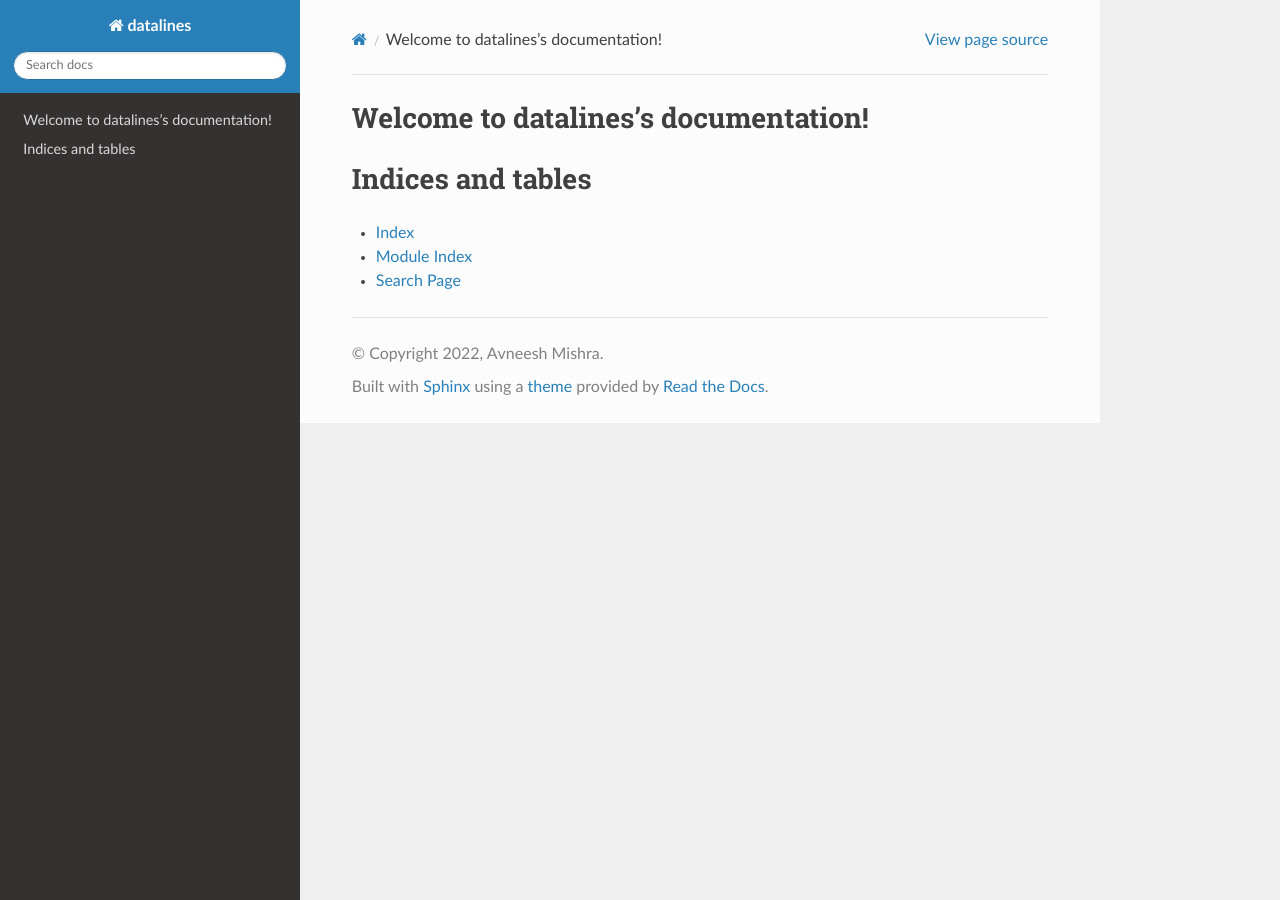
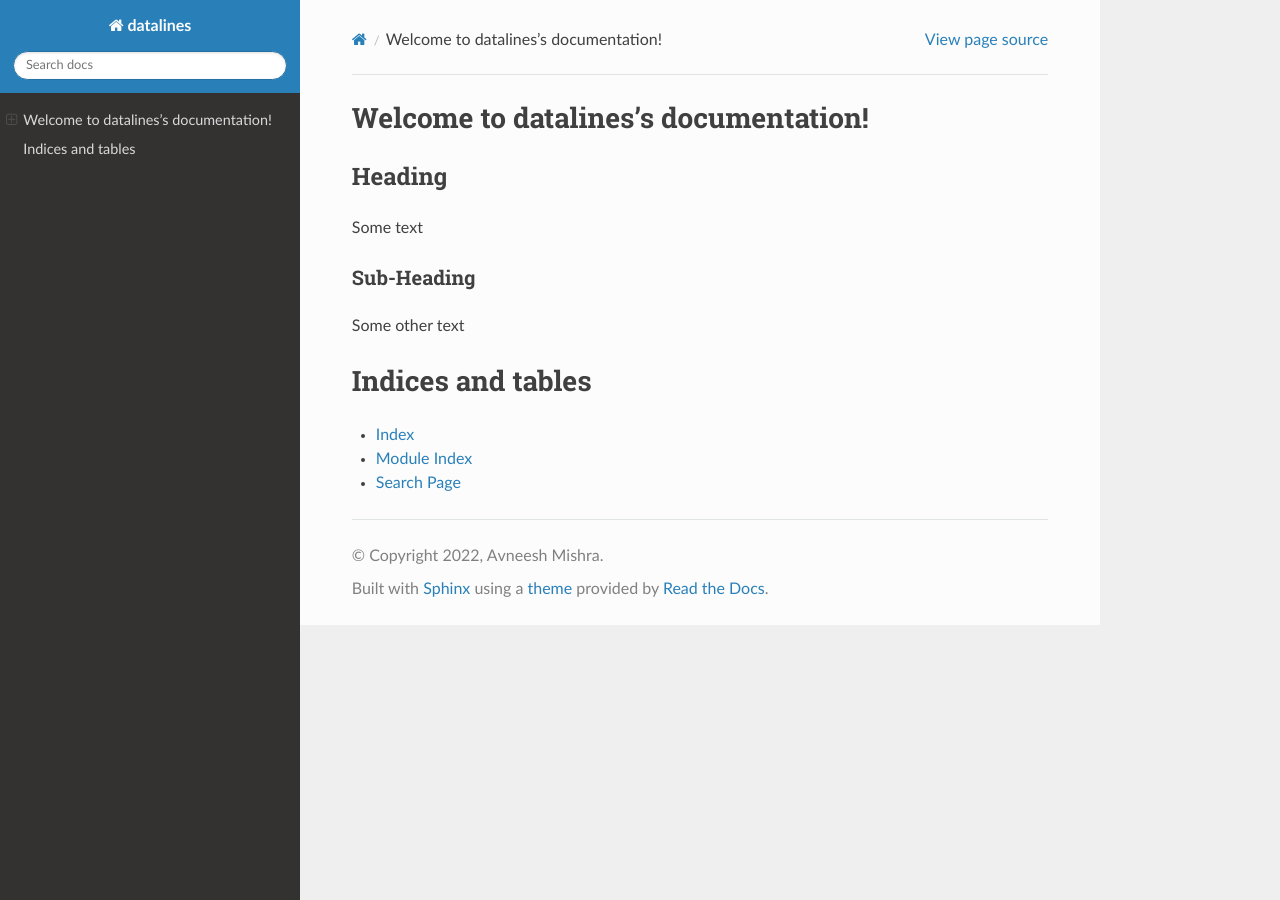
Before and after one commit to TheProjectsGuy/DataLines, a Sphinx documentation site: the page built from docs/source/index.rst, in a window 1280 px wide. Built offline with Sphinx 7.4.7 and the Read the Docs theme 2.0.0, drawn with Linux system fonts in a browser that asks for light colours.

Commit message:
Experiment

```diff
--- a/docs/source/index.rst
+++ b/docs/source/index.rst
@@ -10,7 +10,15 @@ Welcome to datalines's documentation!
    :maxdepth: 2
    :caption: Contents:
 
+Heading
+-------
 
+Some text
+
+Sub-Heading
+~~~~~~~~~~~
+
+Some other text
 
 Indices and tables
 ==================
```
Also changed, not shown: README.md (+1 -1 lines).
